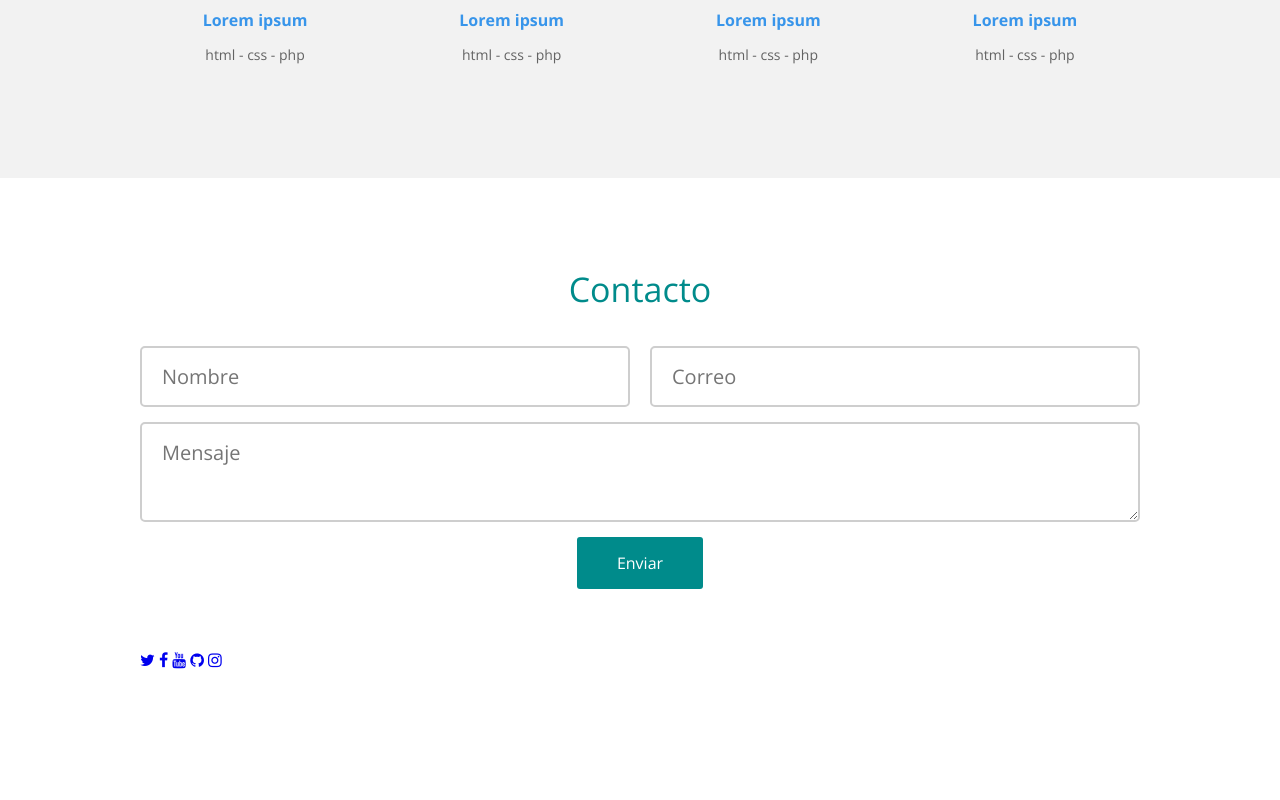
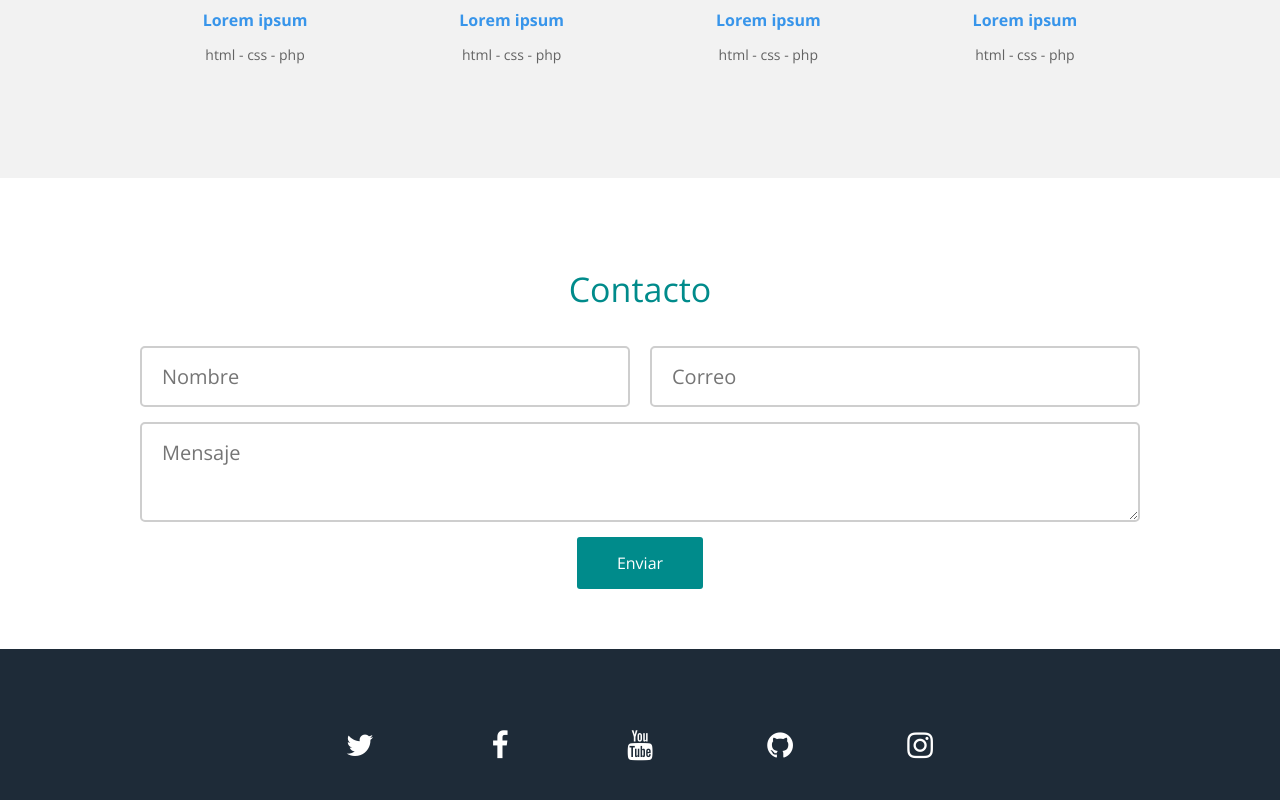
Before and after one commit to AlanWLFx/AlanWLFx.github.io, a plain HTML site: page index.html in a window 1280 px wide. Shown: the part 1548-2348 px from the top of the page. Before the commit the page ends 2219 px from the top, so only its background shows below. Drawn offline with nearby package versions, Linux system fonts and the light colour scheme.

Commit message:
css footer

```diff
--- a/css/estilos.css
+++ b/css/estilos.css
@@ -245,3 +245,40 @@ header .menu a:hover{
  footer .contacto .formulario .boton:hover{
      background:rgb(5, 167, 167);
  }
+
+ footer .redes-sociales{
+     background: #1e2b38;
+     padding: 60px 0;
+ }
+
+ footer .redes-sociales .contenedor{
+     display: flex;
+     justify-content: center;
+ }
+
+ footer .redes-sociales a{
+     color: #fff;
+     text-align: center;
+     width: 100px;
+     display: block;
+     padding: 15px 0;
+     border-radius: 3px;
+     font-size: 30px;
+    margin: 0 20px;
+ }
+
+ footer .redes-sociales .twitter:hover{
+    background: #1da1f2;
+ }
+ footer .redes-sociales .facebook:hover{
+    background: #3b5998;
+ }
+ footer .redes-sociales .youtube:hover{
+    background: #ff0000;
+ }
+ footer .redes-sociales .github:hover{
+    background: #333;
+ }
+ footer .redes-sociales .instagram:hover{
+    background: radial-gradient(circle at 30% 107%, #fdf497 0%, #fdf497 5%, #fd5949 45%,#d6249f 60%,#285AEB 90%);
+ }
--- a/index.html
+++ b/index.html
@@ -135,7 +135,7 @@
                 </div>
             </section>
 
-        <section class="redes sociales">
+        <section class="redes-sociales">
             <div class="contenedor">
                 <a class="twitter" href="https://twitter.com/Alanwlfx"><i class="fa fa-twitter"></i></a>
                 <a class="facebook" href="https://www.facebook.com/alan.juarezfragoso"><i class="fa fa-facebook"></i></a>
```
